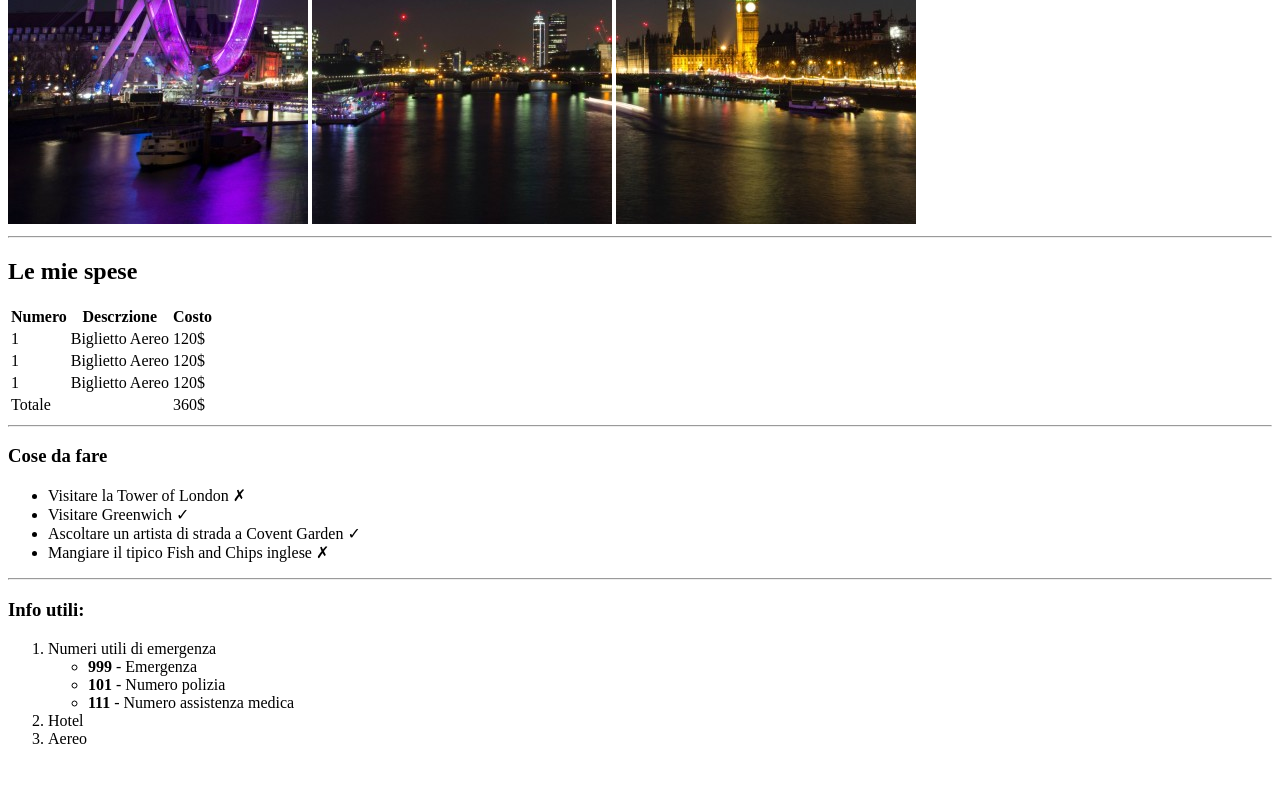
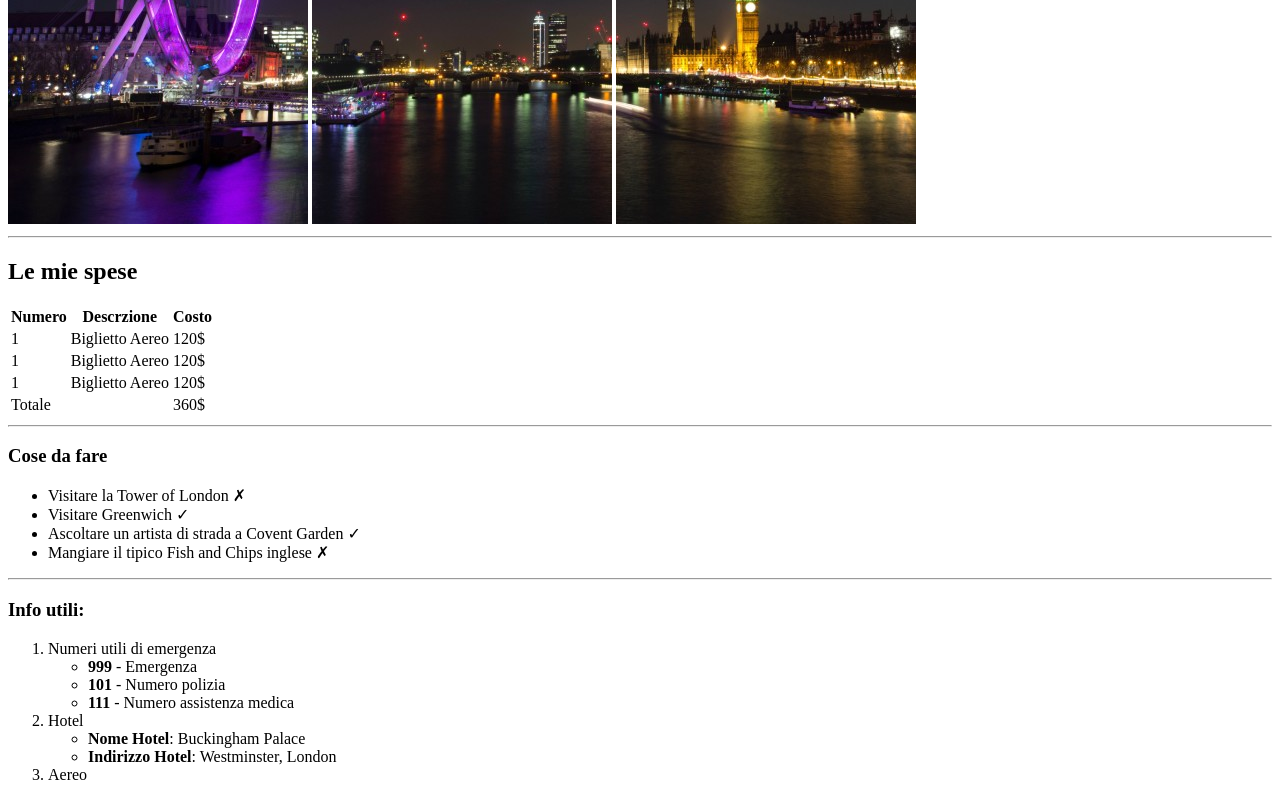
Before and after one commit to AlexandruConstantinBurlacu/html-london-trip, a plain HTML site: page index.html in a window 1280 px wide. Shown: the part 456-1256 px from the top of the page. Before the commit the page ends 1220 px from the top, so only its background shows below. Drawn offline with Linux system fonts and the light colour scheme.

Commit message:
info hotel

```diff
--- a/index.html
+++ b/index.html
@@ -78,7 +78,21 @@
                             </li>
                         </ul>
                     </li>
-                    <li>Hotel</li>
+
+                    <li>
+                        Hotel
+                        <ul>
+                            <li>
+                                <strong>Nome Hotel</strong>: Buckingham Palace
+                            </li>
+                        </ul>
+                        <ul>
+                            <li>
+                                <strong>Indirizzo Hotel</strong>: Westminster, London
+                            </li>
+                        </ul>
+                    </li>
+
                     <li>Aereo</li>
                 </ol>
             </section>
```
